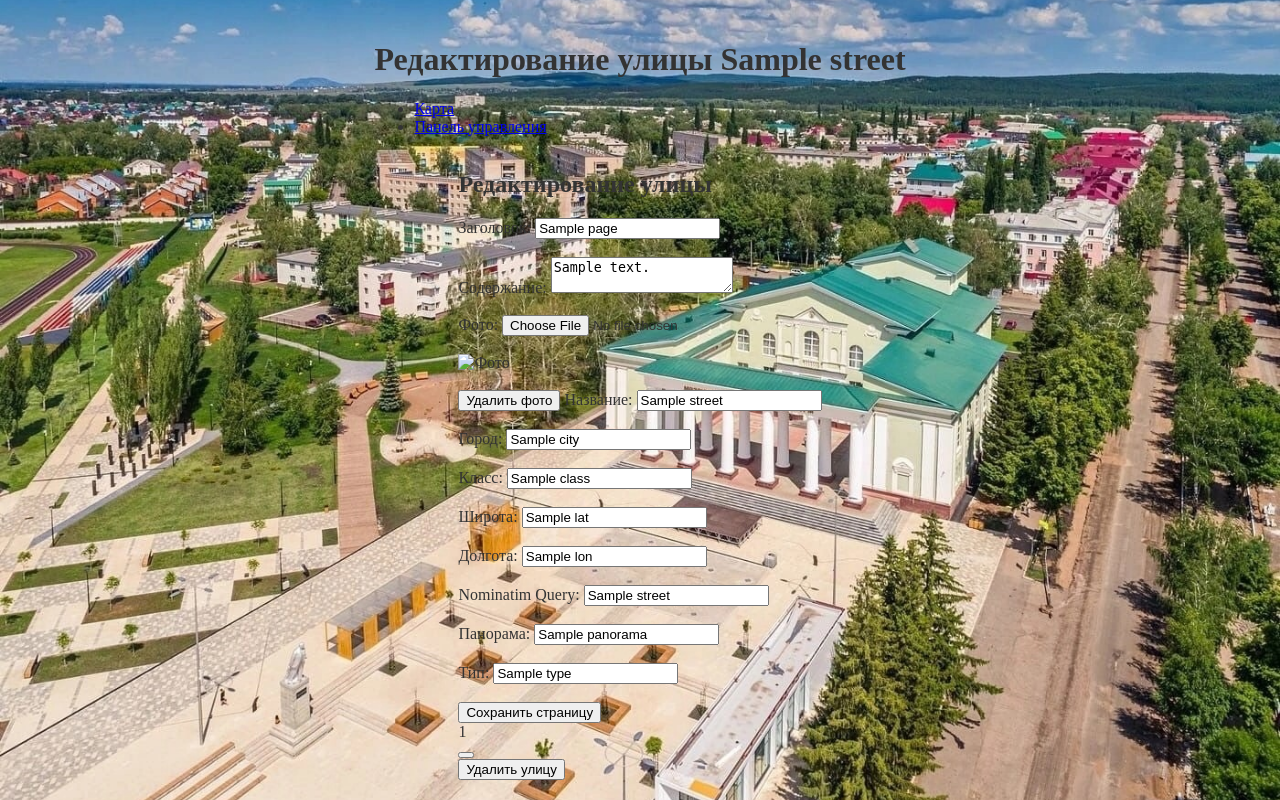
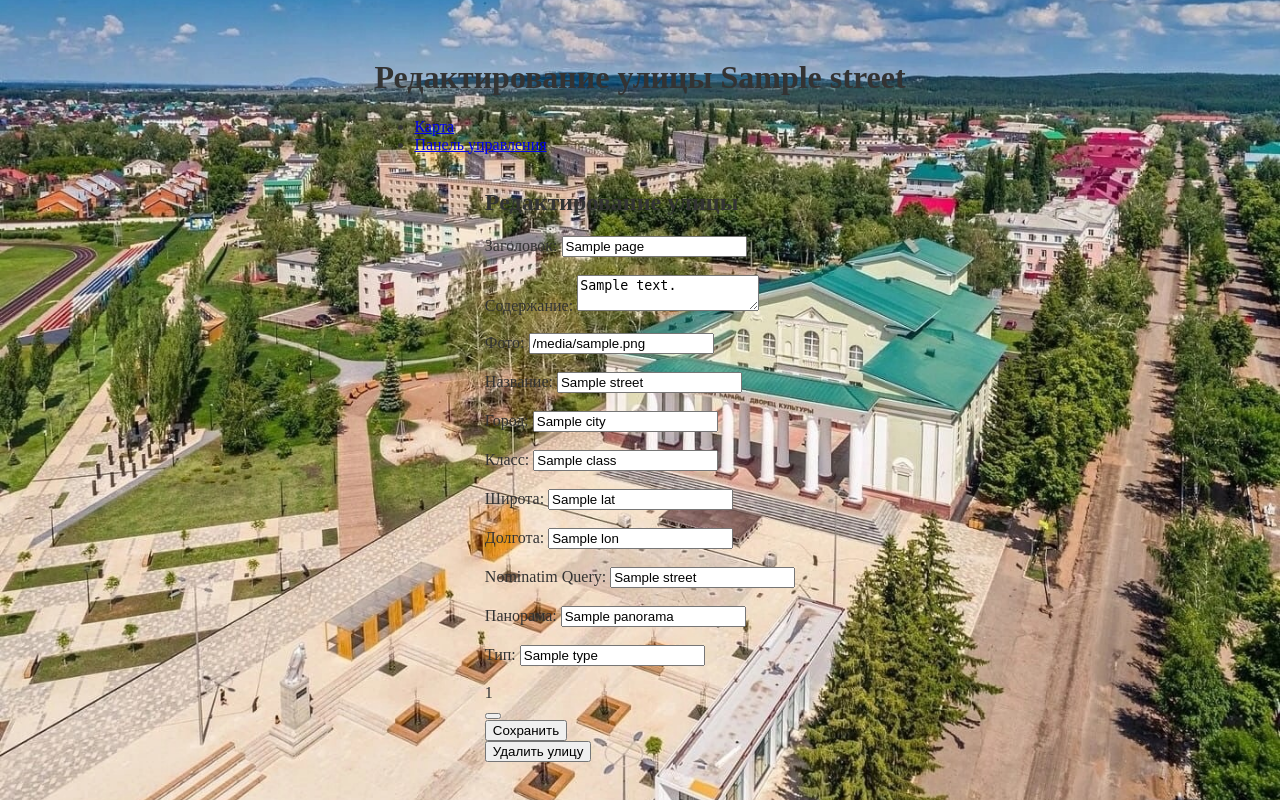
Before and after one commit to karrad1201/Ishimbay-map, a Flask app: template templates/admin_edit.html in a window 1280 px wide. Run offline with Flask 3, Linux system fonts and the light colour scheme; the template is opened without the code that fills it: most values are stand-ins (such as "Sample title", 1, 10 or a date in 2020); some libraries are stand-ins or nearby versions.

Commit message:
Update admin_edit.html

```diff
--- a/templates/admin_edit.html
+++ b/templates/admin_edit.html
@@ -4,7 +4,6 @@
 {% block header %}Редактирование улицы {{ street.name }}{% endblock %}
 
 {% block content %}
-    <link rel="stylesheet" href="{{ url_for('static', filename='style_adm.css') }}">
     <h2>Редактирование улицы</h2>
 
     <div class="pages-container">
@@ -13,22 +12,17 @@
         <div class="page" id="page-{{ loop.index }}" {% if loop.index > 1 %}style="display: none;"{% endif %}>
             <div class="object-editor-content">
                 <div class="scrollable-content">
-                    <form method="post" action="/admin/edit" id="object-form-{{ loop.index }}" enctype="multipart/form-data">
+                    <form method="post" action="/admin/edit" id="object-form-{{ loop.index }}">
                         <input type="hidden" name="street_id" value="{{ street.id }}">
-                        <input type="hidden" name="page_index" value="{{ loop.index }}">
 
                         <label for="page-{{ loop.index }}-title">Заголовок:</label>
-                        <input type="text"="page-{{ loop.index }}-title" name="page-{{ loop.index }}-title" value="{{ page.title }}"><br><br>
+                        <input type="text" id="page-{{ loop.index }}-title" name="page-{{ loop.index }}-title" value="{{ page.title }}"><br><br>
 
                         <label for="page-{{ loop.index }}-content">Содержание:</label>
                         <textarea id="page-{{ loop.index }}-content" name="page-{{ loop.index }}-content" class="description-textarea">{{ page.content }}</textarea><br><br>
 
                         <label for="page-{{ loop.index }}-photo">Фото:</label>
-                        <input type="file" id="page-{{ loop.index }}-photo" name="page-{{ loop.index }}-photo" accept="image/*"><br><br>
-                        {% if page.photo %}
-                            <img src="" alt="Фото" style="max-width: 200px;"><br><br>
-                            <button type="submit" name="delete_photo" value="{{ loop.index }}">Удалить фото</button>
-                        {% endif %}
+                        <input type="text" id="page-{{ loop.index }}-photo" name="page-{{ loop.index }}-photo" value="{{ page.photo }}"><br><br>
 
                         {% if loop.index == 1 %}
                             <label for="name">Название:</label>
@@ -55,9 +49,6 @@
                             <label for="type">Тип:</label>
                             <input type="text" id="type" name="type" value="{{ street.type }}"><br><br>
                         {% endif %}
-                         <button type="submit" class="save-button">
-                            <i class="fas fa-save"></i> Сохранить страницу
-                        </button>
                     </form>
                 </div>
             </div>
@@ -69,23 +60,36 @@
         <div class="pagination">
             <div class="page-numbers">
                 {% for page in street.pages %}
-                    <span class="page-number {% if loop.index == 1 %}active{% endif %}" data-page="{{ loop.index }}" href="#" role="button">{{ loop.index }}</span>
+                <span class="page-number {% if loop.index == 1 %}active{% endif %}" data-page="{{ loop.index }}" href="#" role="button">{{ loop.index }}</span>
                 {% endfor %}
             </div>
-            <!-- Оборачиваем кнопку в форму -->
-            <form method="post" action="{{ url_for('admin_add_page') }}">
-                <input type="hidden" name="street_id" value="{{ street.id }}">
-                <button id="add-page-button" class="add-page-button" type="submit">
-                    <i class="fas fa-plus"></i>
-                </button>
-            </form>
+            <button id="add-page-button" class="add-page-button">
+                <i class="fas fa-plus"></i>
+            </button>
         </div>
     </div>
 
     <div class="button-container">
+        <button type="submit" class="save-button" form="object-form-1">
+            <i class="fas fa-save"></i> Сохранить
+        </button>
+
         <form method="post" action="/admin/delete_street" onsubmit="return confirm('Вы уверены, что хотите удалить эту улицу?');">
             <input type="hidden" name="street_id" value="{{ street.id }}">
-            <button type="submit" class="delete-button">Удалить улицу</button>
+            <button id="delete-object-button" class="delete-button" type="submit">
+                <i class="fas fa-trash-alt"></i>
+                <span>Удалить улицу</span>
+            </button>
         </form>
+
+        {% for page in street.pages %}
+            {% if loop.index > 1 %}
+                <form method="post" action="/admin/delete_page" onsubmit="return confirm('Вы уверены, что хотите удалить эту страницу?');">
+                    <input type="hidden" name="street_id" value="{{ street.id }}">
+                    <input type="hidden" name="page_index" value="{{ loop.index }}">
+                    <button class="delete-button" type="submit">Удалить страницу</button>
+                </form>
+            {% endif %}
+        {% endfor %}
     </div>
 {% endblock %}
```
